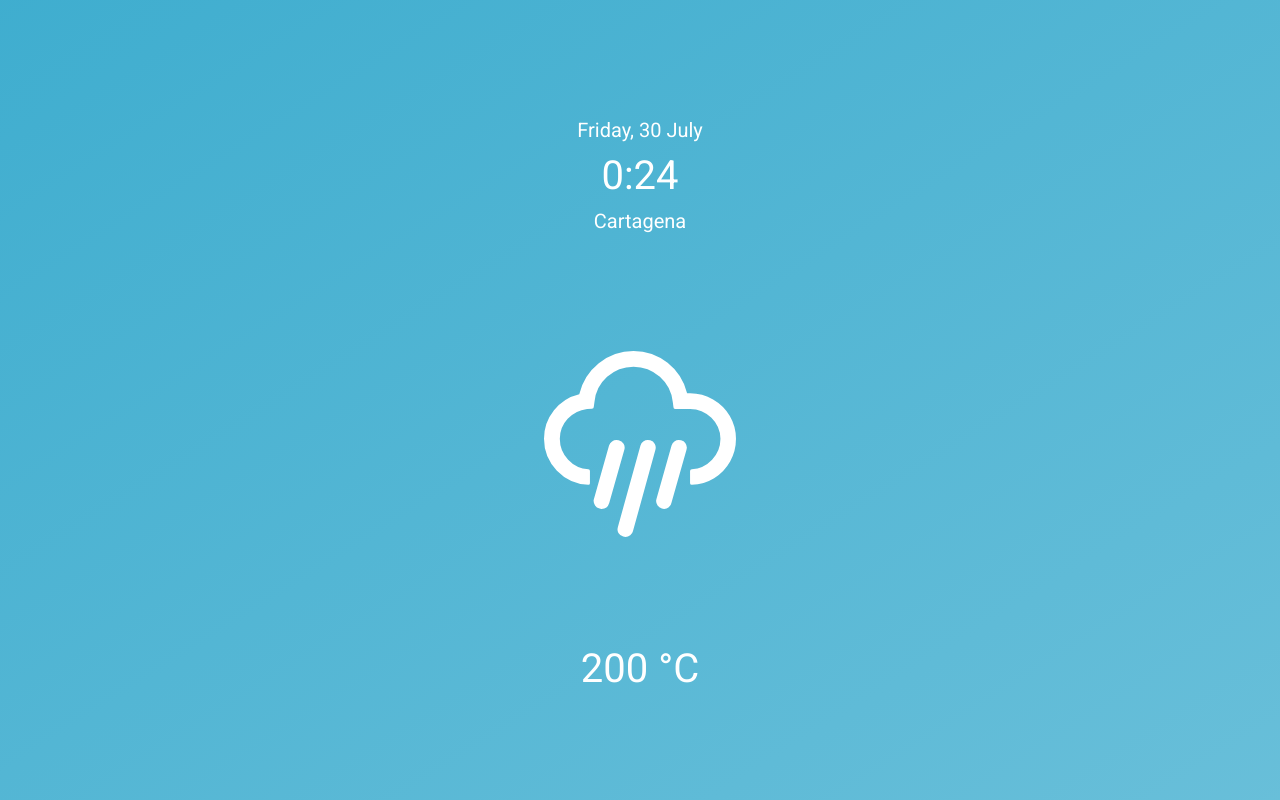
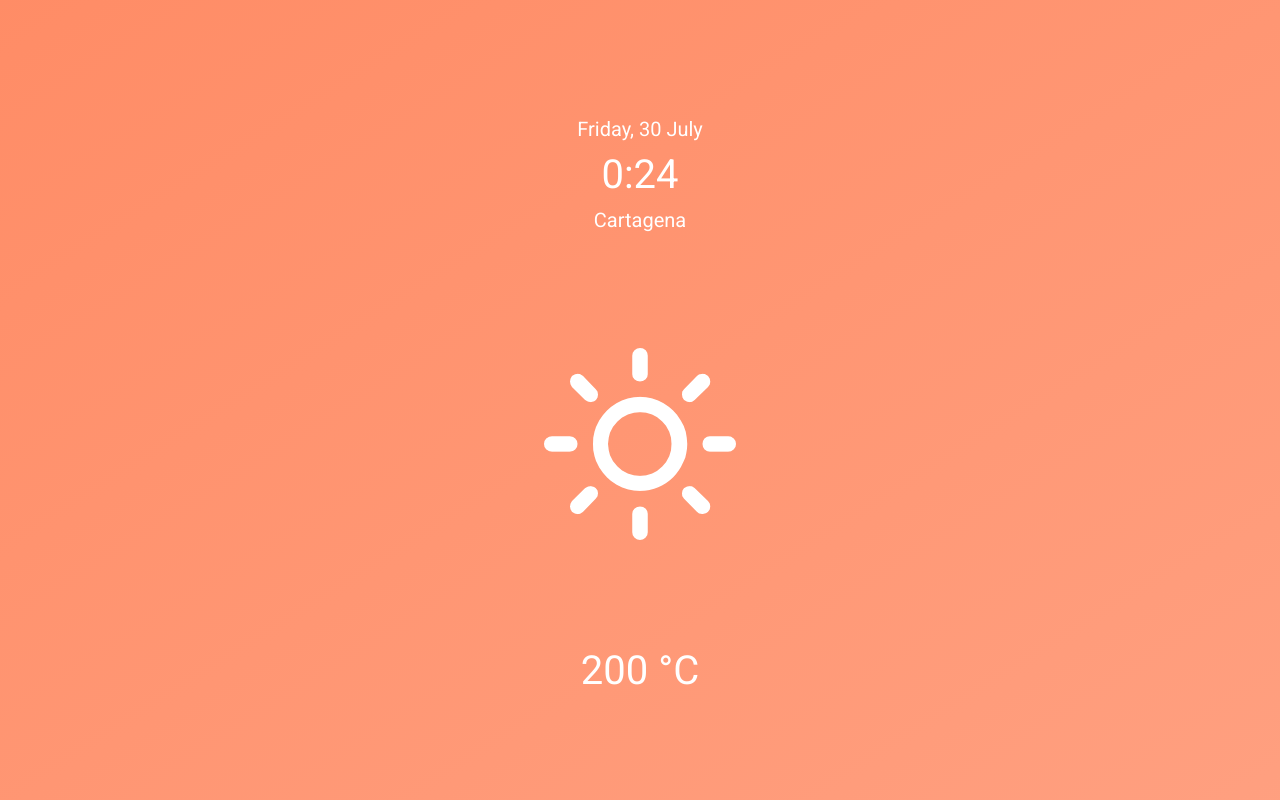
Before and after one commit to sarrietav-dev/weather-app, a Vue app: page / in a window 1280 px wide. Built offline with nearby package versions, Linux system fonts and the light colour scheme.

Commit message:
feat(styles): apply little animation when the weather is clear

```diff
--- a/src/App.vue
+++ b/src/App.vue
@@ -33,7 +33,7 @@ export default defineComponent({
     return {
       location: 'Cartagena',
       weather: {
-        main: 'Rain',
+        main: 'Clear',
         description: 'Very clear',
       },
       temperature: 200,
@@ -141,6 +141,16 @@ body {
 
 .clear {
   background-image: $sunny-bg-color;
+
+  .weather-icon {
+    animation: spin 4s linear infinite;
+  }
+
+  @keyframes spin {
+    100% {
+      transform: rotate(360deg);
+    }
+  }
 }
 
 .clouds,
```
